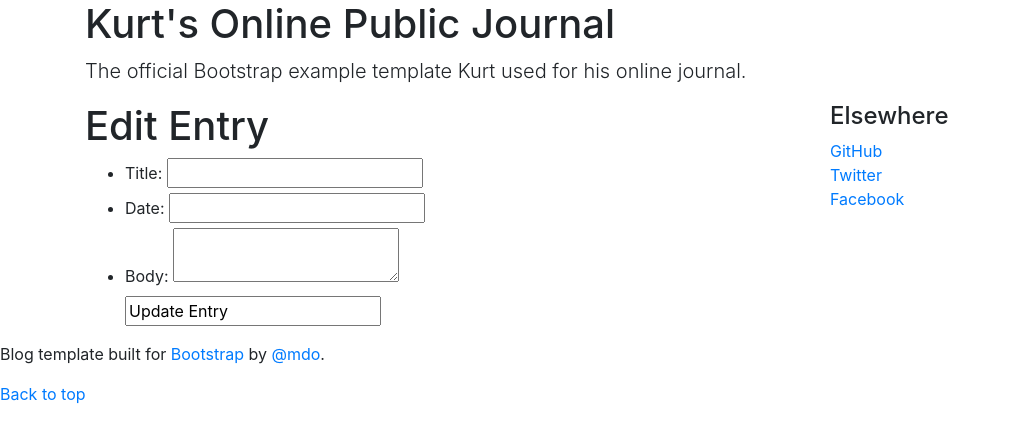
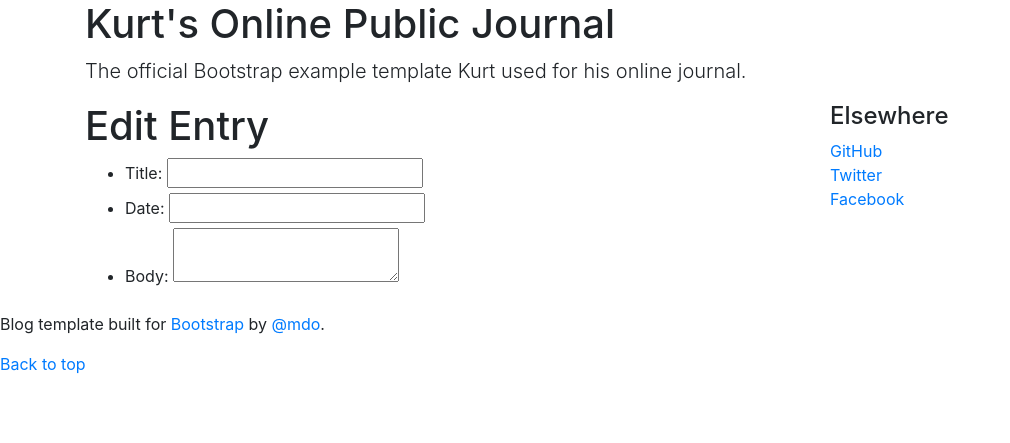
Before and after one commit to kurtrm/pyramid-learning-journal, a Python web app: template learning_journal/learning_journal/templates/edit.jinja2 in a window 1280 px wide. Shown: the part 24-467 px from the top of the page, without its empty margins (0-1010 px from the left). Run offline with Jinja, Linux system fonts and the light colour scheme; the template is opened without the code that fills it, so the values that code supplies are empty; some libraries are stand-ins or nearby versions.

Commit message:
Committing some changes.

```diff
--- a/learning_journal/learning_journal/templates/edit.jinja2
+++ b/learning_journal/learning_journal/templates/edit.jinja2
@@ -17,7 +17,7 @@
                     {{ description }}
                 </textarea>
             </li>
-            <input type="" value="Update Entry" />
-        </ul>
+{#             <input type="submit" value="Update Entry" />
+ #}        </ul>
     </form>
 {% endblock %}
```
